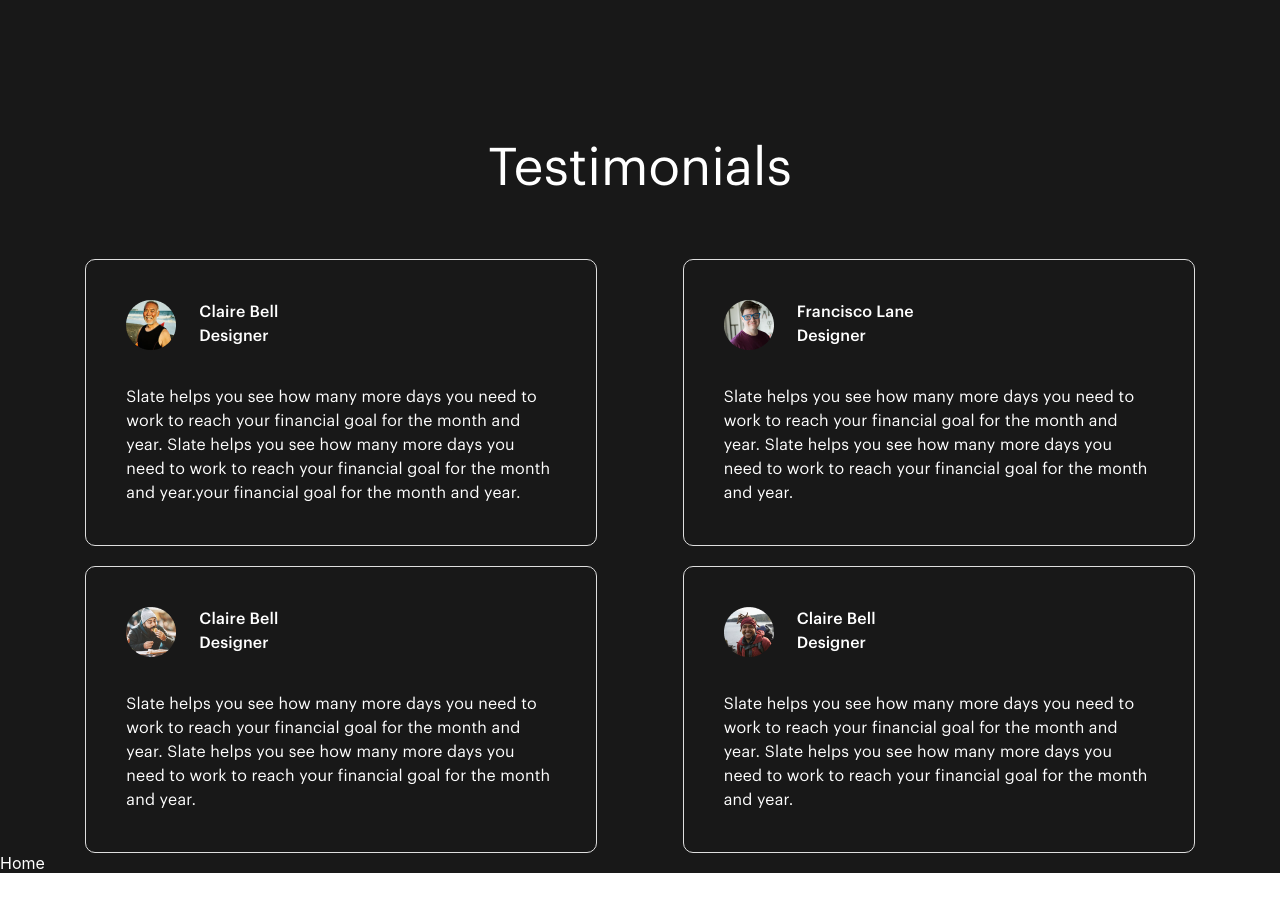
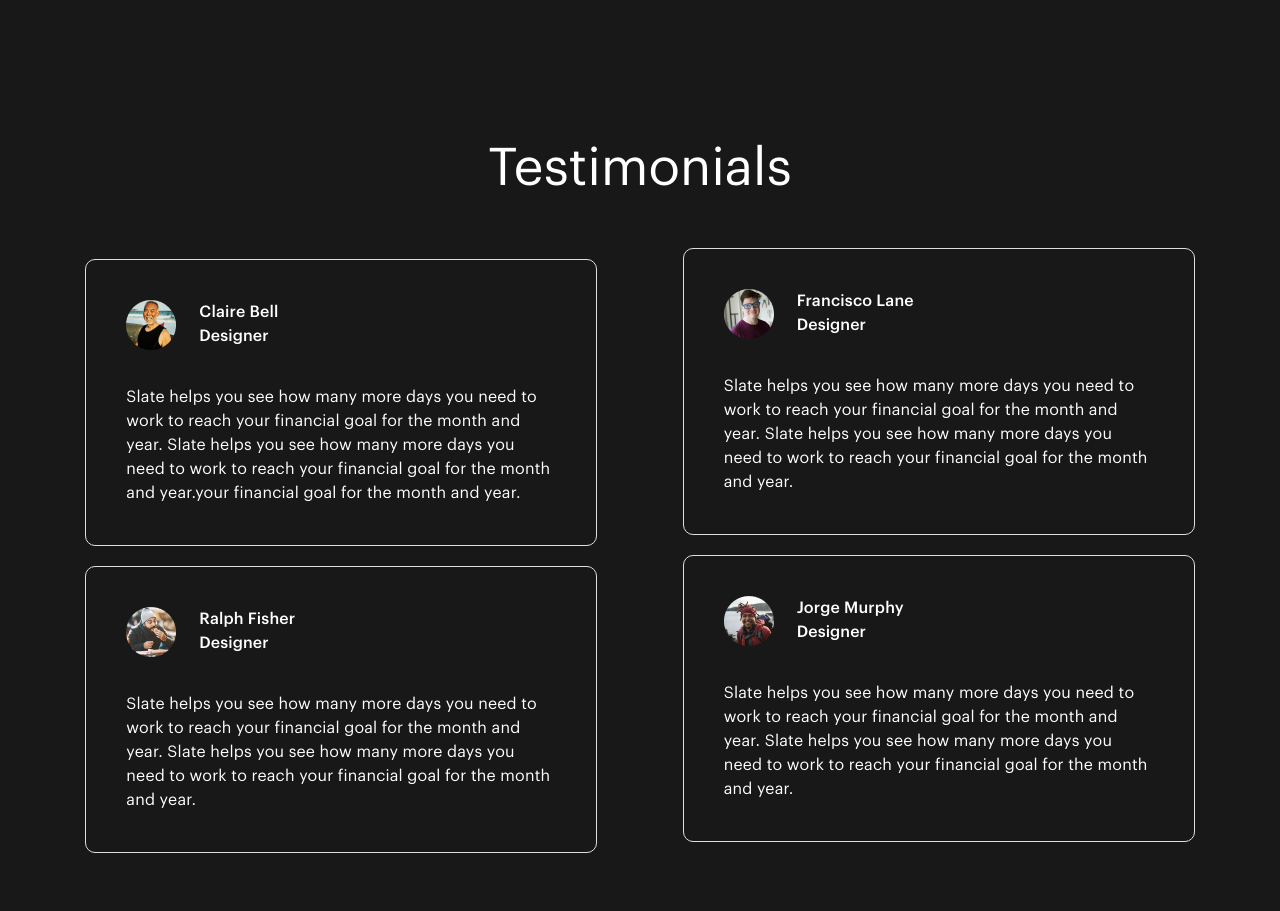
Before and after one commit to TheDa21crj/Landing-Page, a React (Create React App) app: page / in a window 1280 px wide. Shown: the part 5000-5911 px from the top of the page. Before the commit the page ends 5873 px from the top, so only its background shows below. Built offline with nearby package versions, Linux system fonts and the light colour scheme; the HTML template or start-up script is replaced by a standard one.

Commit message:
Testimonials styled

```diff
--- a/src/Components/Css/Testimonials.css
+++ b/src/Components/Css/Testimonials.css
@@ -7,6 +7,10 @@
 @font-face {
     font-family: GraphikRegular;
     src: url(./../../Graphik/GraphikRegular.otf);
+}
+
+.TestimonialsMainDiv {
+    margin-bottom: 230px;
 }
 
 .TestimonialsRowCMDiv {
@@ -72,3 +76,7 @@
 .UserProf {
     letter-spacing: 0.1px;
 }
+
+#TestimonialsmarginTopNegative {
+    margin-top: -23px;
+}
--- a/src/Components/Testimonials.js
+++ b/src/Components/Testimonials.js
@@ -8,7 +8,7 @@ import A4 from "./../Img/avatar4.png";
 
 export default function Testimonials() {
   return (
-    <div>
+    <div className="TestimonialsMainDiv">
       <p className="PartnersmDiv">Testimonials</p>
       <div>
         <div className="TestimonialsRowCMDiv">
@@ -37,7 +37,7 @@ export default function Testimonials() {
                   <img src={A3} alt="" />
                 </div>
                 <div>
-                  <p className="userName">Claire Bell</p>
+                  <p className="userName">Ralph Fisher</p>
                   <p className="UserProf">Designer</p>
                 </div>
               </div>
@@ -49,7 +49,7 @@ export default function Testimonials() {
               </p>
             </div>
           </div>
-          <div className="TestimonialsCDivP">
+          <div className="TestimonialsCDivP" id="TestimonialsmarginTopNegative">
             <div className="TestimonialsContentDivRows" id="TestimonialsMargin">
               <div className="TestimonialsUserDiv">
                 <div className="UserIconDiv">
@@ -73,7 +73,7 @@ export default function Testimonials() {
                   <img src={A4} alt="" />
                 </div>
                 <div>
-                  <p className="userName">Claire Bell</p>
+                  <p className="userName">Jorge Murphy</p>
                   <p className="UserProf">Designer</p>
                 </div>
               </div>
```
